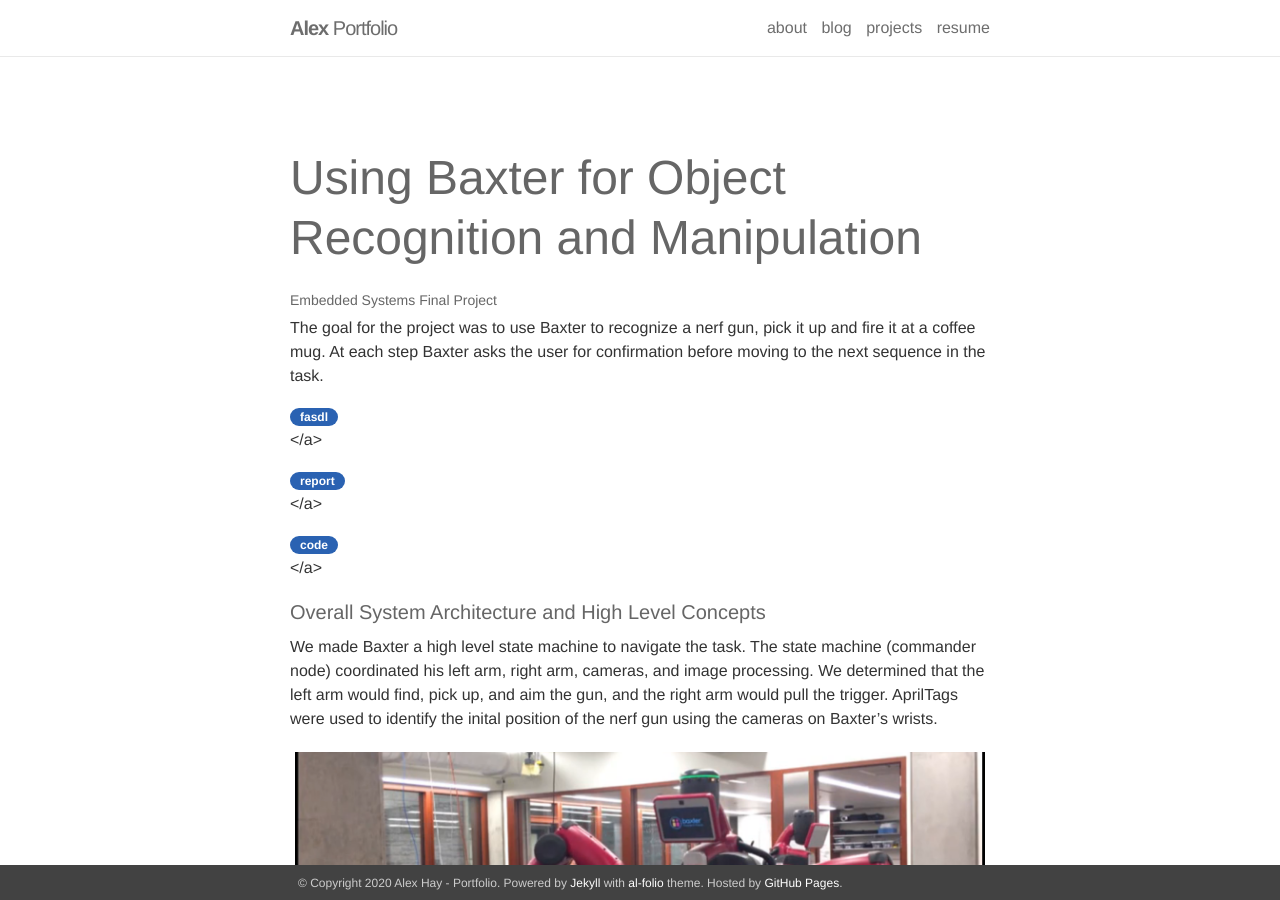
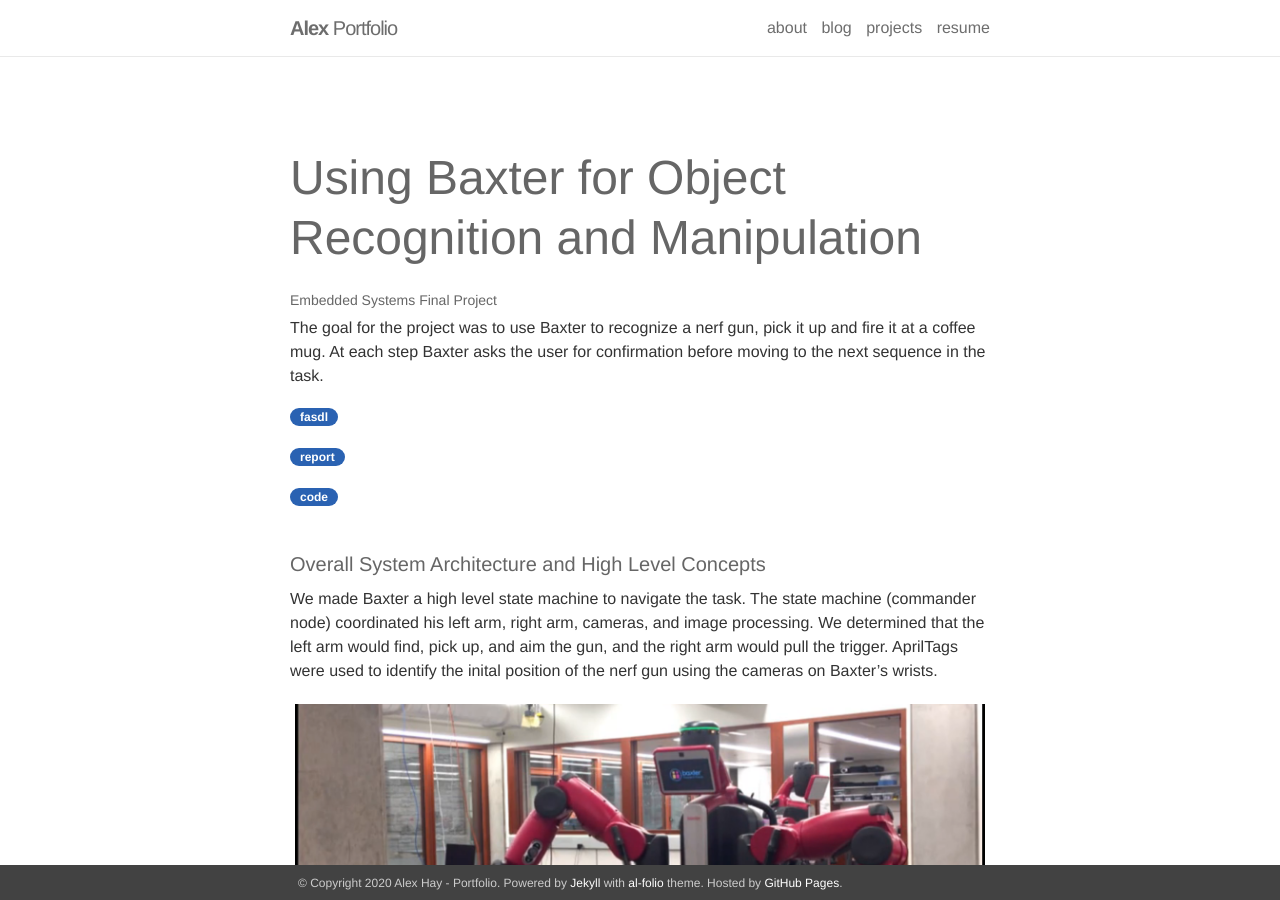
Before and after one commit to an-minyoung/an-minyoung.github.io, a Jekyll site: the page built from _projects/2_project.markdown, in a window 1280 px wide and 900 px high. Built offline with Jekyll 4.4.1, drawn with Linux system fonts in a browser that asks for light colours; nearby versions of some CDN libraries.

Commit message:
formatting

```diff
--- a/_projects/2_project.markdown
+++ b/_projects/2_project.markdown
@@ -8,13 +8,10 @@ img: /assets/img/terminator.gif
 The goal for the project was to use Baxter to recognize a nerf gun, pick it up and fire it at a coffee mug. At each step Baxter asks the user for confirmation before moving to the next sequence in the task.<br>
 <a href="">
   <div class="color-button">fasdl</div>
-</a>
 <a href="project_1.pdf">
   <div class="color-button">report</div>
-</a>
 <a href="">
   <div class="color-button">code</div>
-</a>
 <br>
 
 ### Overall System Architecture and High Level Concepts
```
